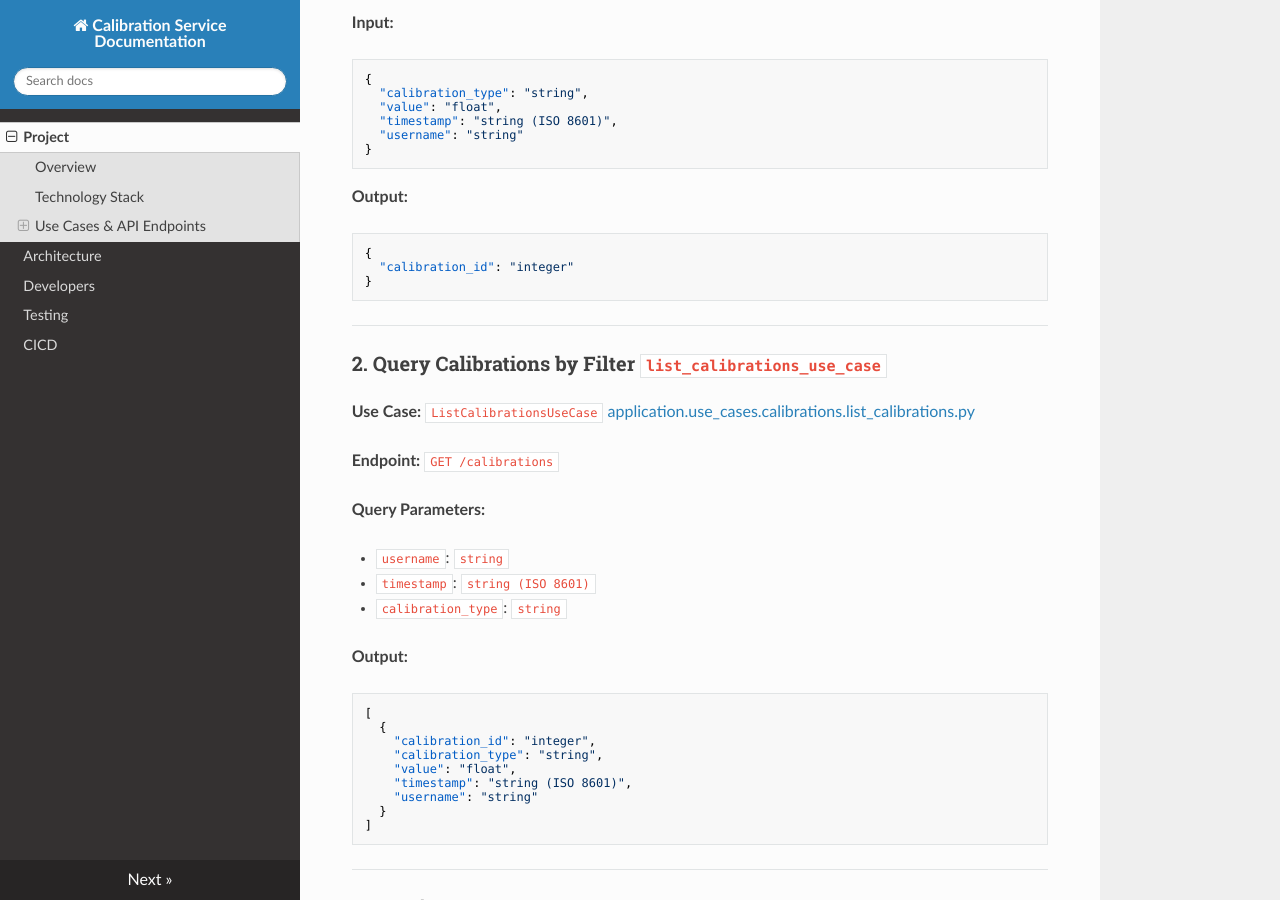
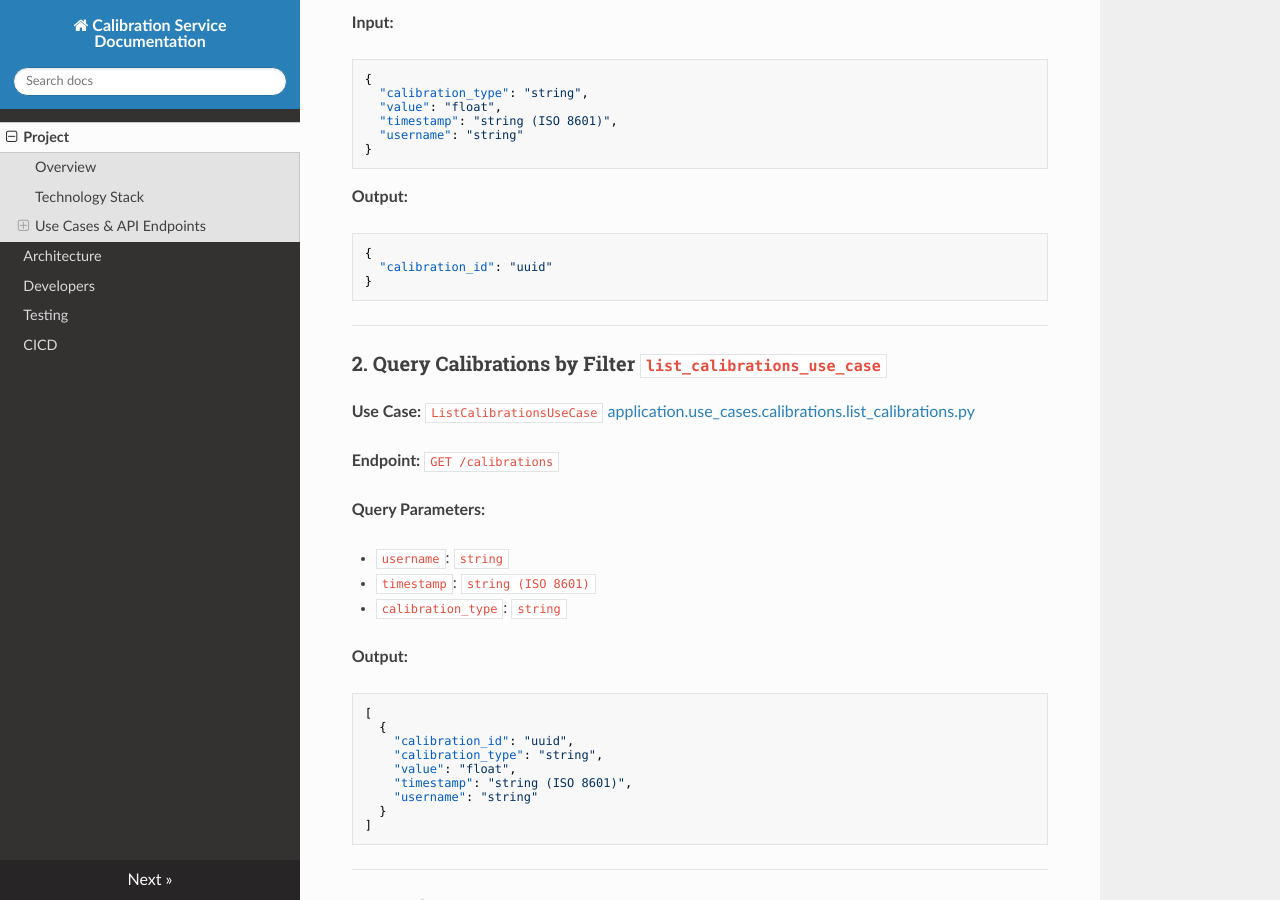
Before and after one commit to el-besto/calibration-service, an MkDocs documentation site: the page built from docs/PROJECT.md, in a window 1280 px wide and 900 px high, scrolled down 855 px. Built offline with MkDocs 1.6.1, drawn with Linux system fonts in a browser that asks for light colours; nearby versions of some CDN libraries.

Commit message:
wip: exclusion

````diff
--- a/docs/PROJECT.md
+++ b/docs/PROJECT.md
@@ -43,7 +43,7 @@ from calibrations, and the tagging history is preserved.
 
 ```json
 {
-  "calibration_id": "integer"
+  "calibration_id": "uuid"
 }
 ```
 
@@ -66,7 +66,7 @@ from calibrations, and the tagging history is preserved.
 ```json
 [
   {
-    "calibration_id": "integer",
+    "calibration_id": "uuid",
     "calibration_type": "string",
     "value": "float",
     "timestamp": "string (ISO 8601)",
````
Also changed, not shown: 1 other file.
